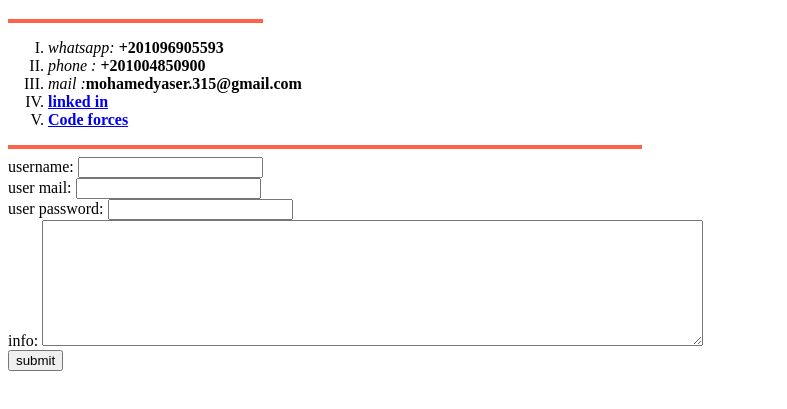
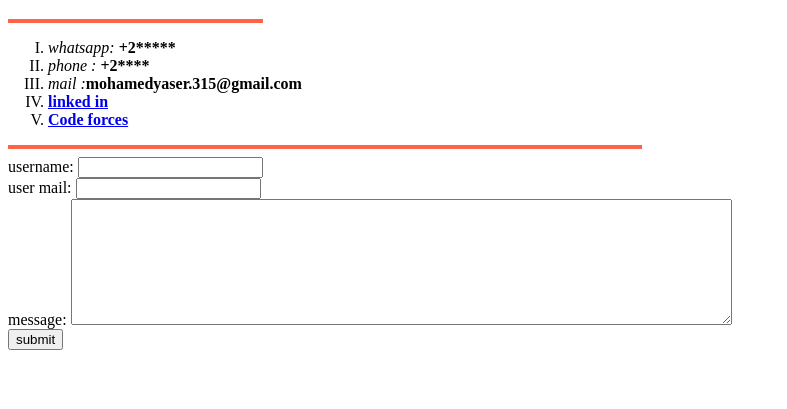
Before and after one commit to moyaser315/cv, a plain HTML site: page conacts.html in a window 1280 px wide. Shown: the part 61-470 px from the top of the page, without its empty margins (0-787 px from the left). Drawn offline with Linux system fonts and the light colour scheme.

Commit message:
Update conacts.html

```diff
--- a/conacts.html
+++ b/conacts.html
@@ -10,10 +10,10 @@
   <h1>contact info</h1>
   <hr align="left" size="4" color="tomato" width="20%">
   <ol type="I">
-    <li><em>whatsapp:</em> <strong>+201096905593</strong>
+    <li><em>whatsapp:</em> <strong>+2*****</strong>
     </li>
     <li>
-      <em>phone : </em><strong>+201004850900</strong>
+      <em>phone : </em><strong>+2****</strong>
     </li>
     <li>
       <em>mail :</em><strong>mohamedyaser.315@gmail.com</strong>
@@ -31,9 +31,7 @@
     <input type="text" name="" value="" > <br>
     user mail:
     <input type="email" name="" value=""><br>
-    user password:
-    <input type="password" name="" value=""><br>
-    info:
+    message:
     <textarea name="textarea" rows="8" cols="80"></textarea><br>
     <input type="submit" name="submit" value="submit">
   </form>
```
